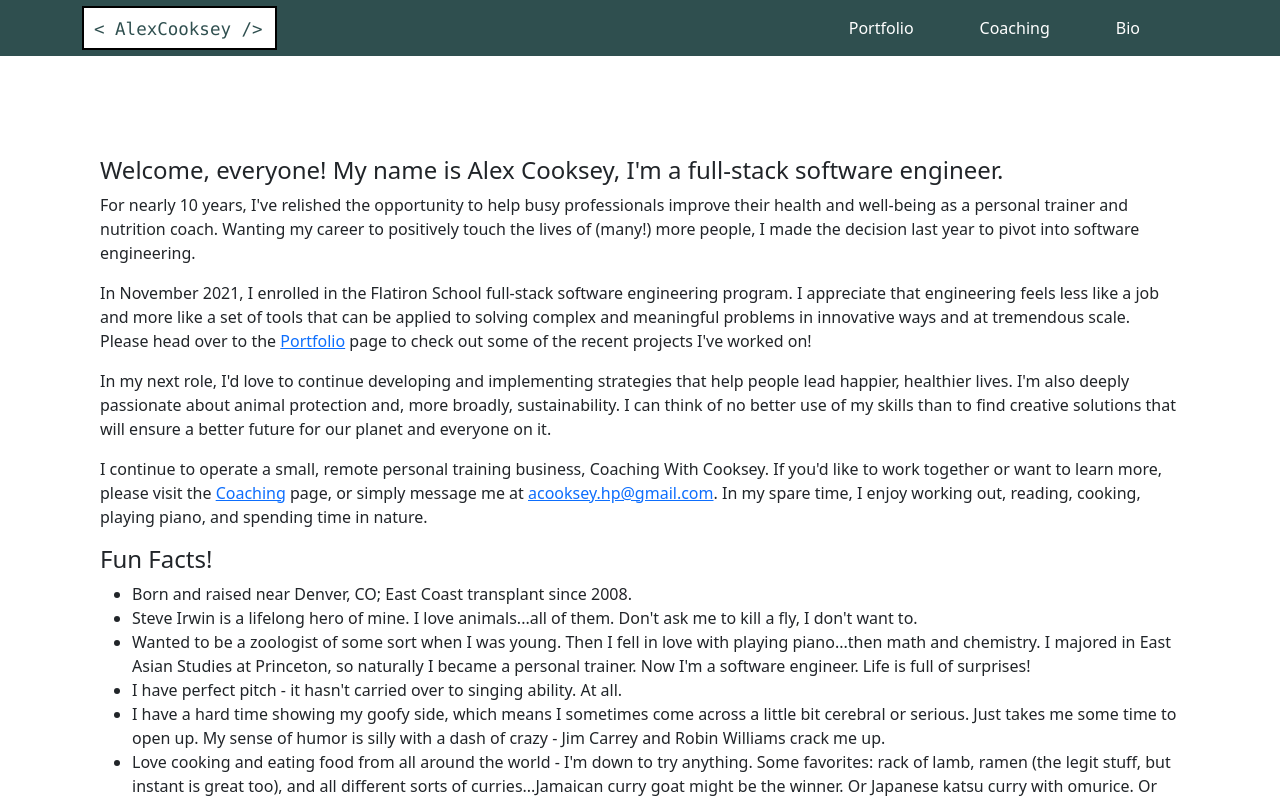
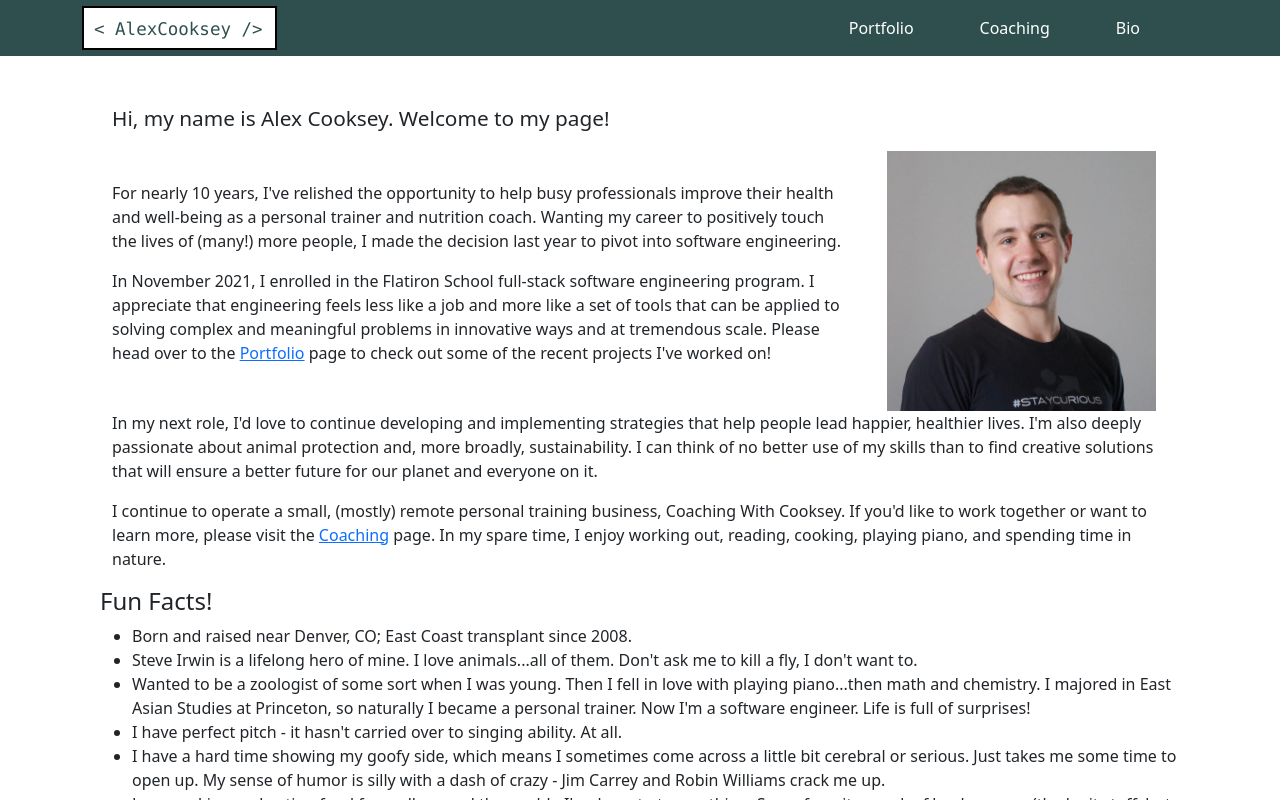
Before and after one commit to AlexCooksey2651/portfolio-website, a React (Create React App) app: page / in a window 1280 px wide. Shown: the top 800 px of the page. Built offline with nearby package versions, Linux system fonts and the light colour scheme.

Commit message:
Begin work on bio page

```diff
--- a/src/css/about.css
+++ b/src/css/about.css
@@ -0,0 +1,25 @@
+.about-page {
+    margin: 50px 100px;
+}
+
+#about-page__header {
+    text-align: left;
+    margin-left: 12px;
+    margin-bottom: 20px;
+    font-size: 1.3rem;
+}
+
+#about-page__bio {
+    display: inline-flex;
+    align-items: center;
+    margin: auto;
+}
+
+#profile-image-div {
+    margin-left: 30px;
+}
+
+#profile-image {
+    margin: auto;
+    width: 100%;
+}
--- a/src/css/coaching.css
+++ b/src/css/coaching.css
@@ -72,6 +72,18 @@
     text-align: left;
 }
 
+#alexKB-image-container {
+    text-align: center;
+    margin: 20px;
+    height: 20%;
+}
+
+#alexKB-image {
+    margin: auto;
+    width: 30%;
+    border-radius: 2%
+}
+
 #coaching-services-section,
 #coaching-philosophy-section {
     border: 1px solid black;
--- a/src/css/index.css
+++ b/src/css/index.css
@@ -59,7 +59,3 @@ code {
   text-align: center;
   padding: 10px 5px;
 }
-
-.about-page {
-  margin: 100px;
-}
--- a/src/pages/About.js
+++ b/src/pages/About.js
@@ -1,26 +1,39 @@
 import React from 'react'
+import Container from 'react-bootstrap/Container'
+import profilePic from '../resources/images/alexcooksey_profilepic.jpg'
 
 const About = () => {
     return (
         <div className="about-page">
-            <div id="bio">
-                <h4>Welcome, everyone! My name is Alex Cooksey, I'm a full-stack software engineer.</h4>
+            <h5 id="about-page__header">Hi, my name is Alex Cooksey. Welcome to my page!</h5>
+            <Container id="about-page__bio">
 
-                <p>
-                    For nearly 10 years, I've relished the opportunity to help busy professionals improve their health and well-being as a personal trainer and nutrition coach. Wanting my career to positively touch the lives of (many!) more people, I made the decision last year to pivot into software engineering.
-                </p>
-                <p>
-                    In November 2021, I enrolled in the Flatiron School full-stack software engineering program. I appreciate that engineering feels less like a job and more like a set of tools that can be applied to solving complex and meaningful problems in innovative ways and at tremendous scale. Please head over to the <a href="/projects">Portfolio</a> page to check out some of the recent projects I've worked on!
-                </p>
+                <div id="about-page__bio-text">
 
+                    <p>
+                        For nearly 10 years, I've relished the opportunity to help busy professionals improve their health and well-being as a personal trainer and nutrition coach. Wanting my career to positively touch the lives of (many!) more people, I made the decision last year to pivot into software engineering.
+                    </p>
+                    <p>
+                        In November 2021, I enrolled in the Flatiron School full-stack software engineering program. I appreciate that engineering feels less like a job and more like a set of tools that can be applied to solving complex and meaningful problems in innovative ways and at tremendous scale. Please head over to the <a href="/projects">Portfolio</a> page to check out some of the recent projects I've worked on!
+                    </p>
+                </div>
+                <Container id="profile-image-div">
+                    <img src={profilePic} alt="profile-picture" id="profile-image" />
+                </Container>
+            </Container>
+            <Container id="about-page__bio-text-pt2">
                 <p>
                     In my next role, I'd love to continue developing and implementing strategies that help people lead happier, healthier lives. I'm also deeply passionate about animal protection and, more broadly, sustainability. I can think of no better use of my skills than to find creative solutions that will ensure a better future for our planet and everyone on it.
                 </p>
 
                 <p>
-                    I continue to operate a small, remote personal training business, Coaching With Cooksey. If you'd like to work together or want to learn more, please visit the <a href="/coaching">Coaching</a> page, or simply message me at <a href="acooksey.hp@gmail.com">acooksey.hp@gmail.com</a>. In my spare time, I enjoy working out, reading, cooking, playing piano, and spending time in nature.
+                    I continue to operate a small, (mostly) remote personal training business, Coaching With Cooksey. If you'd like to work together or want to learn more, please visit the <a href="/coaching">Coaching</a> page. In my spare time, I enjoy working out, reading, cooking, playing piano, and spending time in nature.
                 </p>
-            </div>
+            </Container>
+
+
+
+
             <div id="fun-facts">
                 <h4>Fun Facts!</h4>
                 <ul>
@@ -35,7 +48,7 @@ const About = () => {
                     <li>Among the countless things I have to be grateful for in this life, none matters more than the love of my life, Jenny Liu. Besides being a total boss, she's as kind and authentic a person as you're likely to meet in this world. We live in Jersey City, NJ with our cat, Piglet (aka Babe/Booboo), and dog, Sadie. It hardly seems possible, but I think they like eating even more than we do.</li>
                 </ul>
             </div>
-        </div>
+        </div >
     )
 }
 
--- a/src/pages/Coaching.js
+++ b/src/pages/Coaching.js
@@ -1,6 +1,7 @@
 import React from 'react';
 import { Container, Card } from 'react-bootstrap';
 import coachingLogo from '../resources/images/cwc_logo.png'
+import alexKB from '../resources/images/AlexKB.png'
 
 const Coaching = () => {
   return (
@@ -28,7 +29,7 @@ const Coaching = () => {
       <Container id="coaching-services-section">
         <div id="coaching-services-header">
           <h2 id="coaching-services-header-h2">Services</h2>
-          <p><b>Please send all training inquiries to <a href="mailto:acooksey.hp@gmail.com?subject=Coaching With Cooksey Personal Training Inquiry">acooksey.hp@gmail.com</a>. Thank you!</b></p>
+          <p><b>Please send all training inquiries to <a href="mailto:acooksey.hp@gmail.com?subject=Coaching With Cooksey Personal Training Inquiry">acooksey.hp@gmail.com</a>.</b></p>
         </div>
 
         <Container id="coaching-service-cards">
@@ -79,6 +80,10 @@ const Coaching = () => {
 
       <hr />
 
+      <Container id="alexKB-image-container">
+        <img src={alexKB} alt="alex-turkish-get-up" id="alexKB-image"/>
+      </Container>
+
       <Container id="coaching-philosophy-section">
         <h2 id="coaching-philosophy-header">Coaching Philosophy</h2>
 
```
Also changed, not shown: src/resources/images/AlexKB.jpg (deleted), src/resources/images/AlexKB.png (added).
